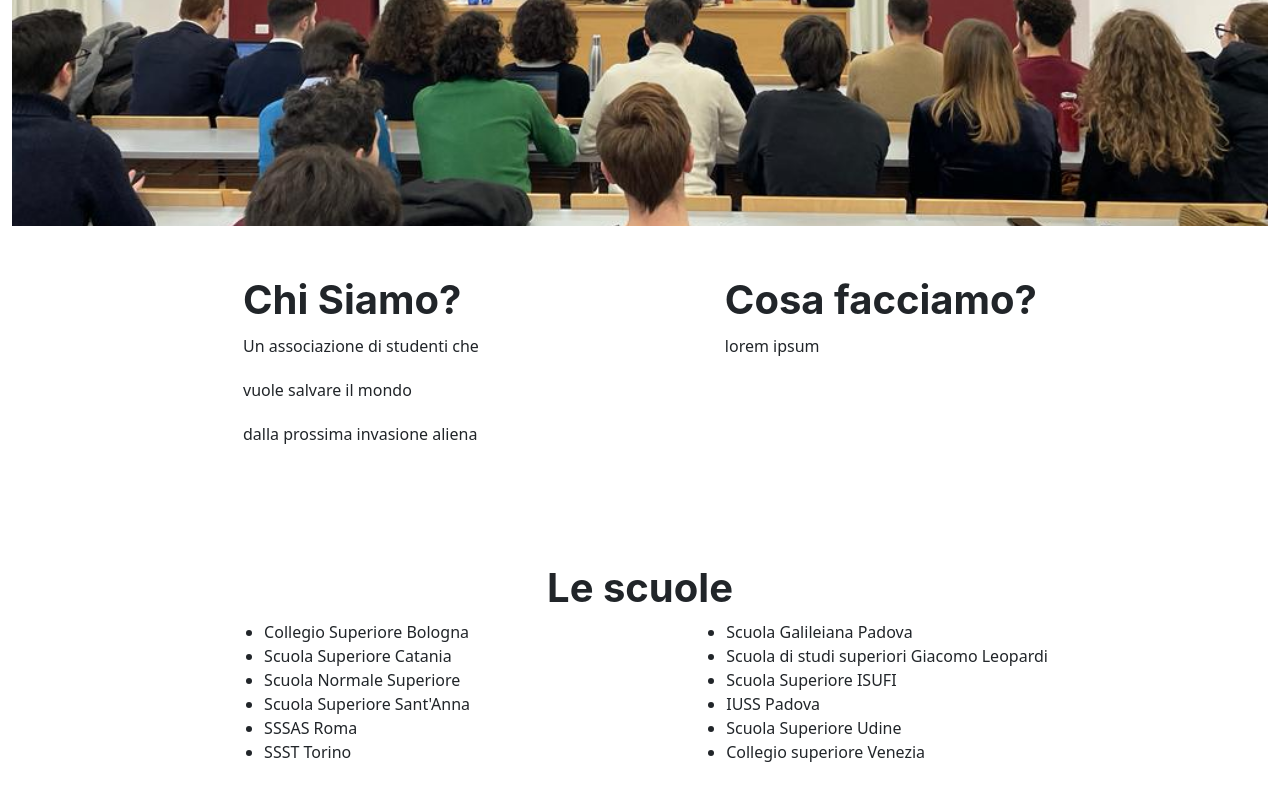
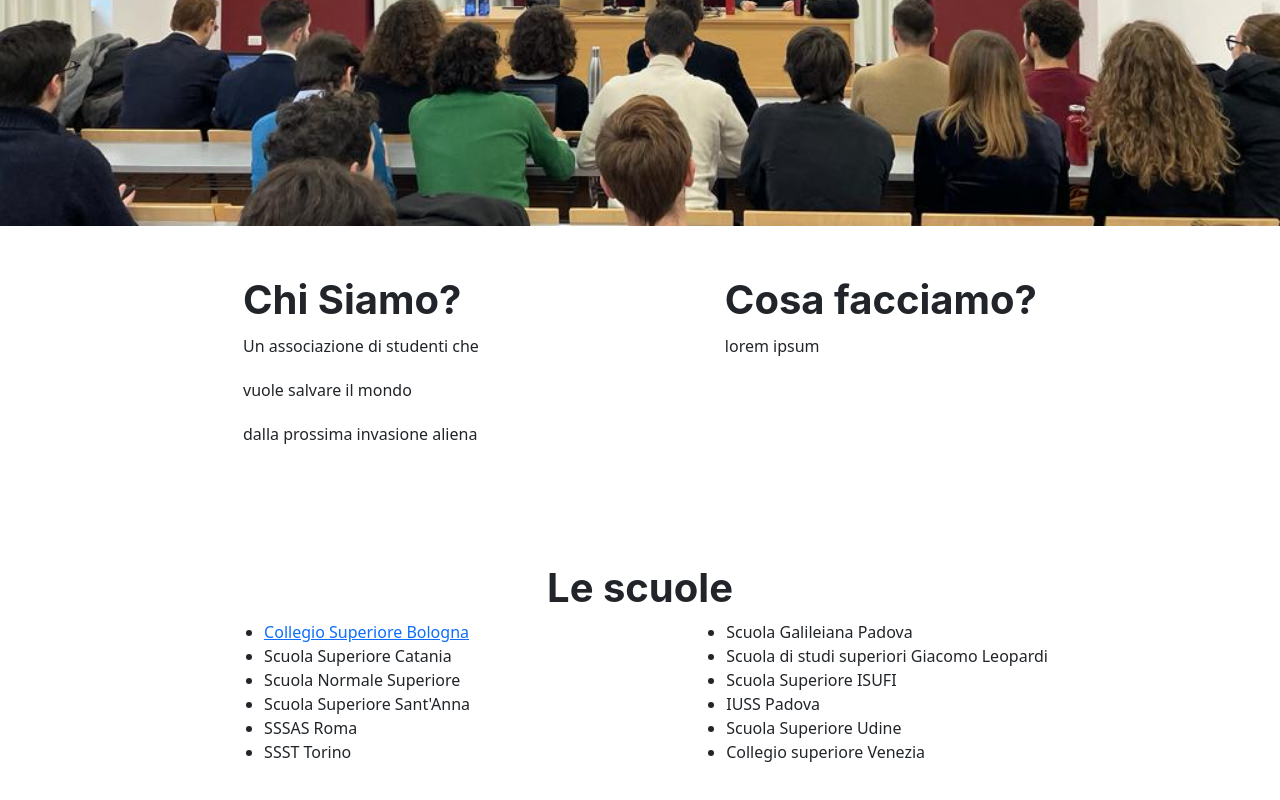
Before and after one commit to riasissu/sito-riasissu, a Vue app in the folder frontend/: page / in a window 1280 px wide. Shown: the part 574-1374 px from the top of the page. Built offline with nearby package versions, Linux system fonts and the light colour scheme.

Commit message:
update random

```diff
--- a/frontend/src/App.vue
+++ b/frontend/src/App.vue
@@ -11,7 +11,7 @@
       </div>
     </nav>
     <div >
-    <router-view />
+    <router-view v-on:event="navbarShrink"/>
     </div>
   </div>
 </template>
@@ -28,12 +28,14 @@ export default {
   }),
 
   mounted() {
+
+    let isBlack = this.isBlack;
     let navbarShrink = function () {
         const navbarCollapsible = document.body.querySelector('#mainNav');
         if (!navbarCollapsible) {
             return;
         }
-        if (window.scrollY === 0) {
+        if (window.scrollY === 0 && isBlack == false) {
             navbarCollapsible.classList.remove('navbar-shrink')
         } else {
             navbarCollapsible.classList.add('navbar-shrink')
--- a/frontend/src/main.js
+++ b/frontend/src/main.js
@@ -2,6 +2,7 @@ import { createApp } from "vue";
 import App from "./App.vue";
 import { createRouter, createWebHistory } from "vue-router";
 import HomeView from "./views/HomeView.vue";
+import SchoolView from "./views/SchoolView.vue";
 
 import "bootstrap/dist/css/bootstrap.css";
 import "bootstrap"
@@ -13,6 +14,12 @@ const routes = [
     name: "home",
     component: HomeView,
   },
+
+  {
+    path: "/scuola",
+    name: "scuola",
+    component: SchoolView,
+  }
 ];
 
 const router = createRouter({
--- a/frontend/src/views/HomeView.vue
+++ b/frontend/src/views/HomeView.vue
@@ -1,5 +1,5 @@
 <template>
-  <div class="container-fluid">
+  <div class="container-fluid" style="padding:0">
     <div class="logo masthead">
       <b-img class="im_log"
           src="../assets/bg-logo.png">
@@ -24,7 +24,7 @@
       <h1 style="text-align: center;" class="h1">Le scuole</h1>
       <div style="display:flex; justify-content: space-around;" class="p">
       <ul>
-        <li>Collegio Superiore Bologna</li>
+        <li><a href="/scuola">Collegio Superiore Bologna</a></li>
         <li>Scuola Superiore Catania </li>
         <li>Scuola Normale Superiore</li>
         <li>Scuola Superiore Sant'Anna </li>
@@ -102,7 +102,7 @@ export default {
 
 
 .im_log{
-  margin: 50pt;
+  margin: 0pt;
 }
 .h1 {
   opacity: 0.2;
--- /dev/null
+++ b/frontend/src/views/SchoolView.vue
@@ -0,0 +1,27 @@
+<template>
+
+    <div class="container-fluid">
+
+        <p>CIOA</p>
+
+
+
+    </div>
+
+</template>
+
+  <script>
+
+  export default {
+    mounted() {
+        this.$emit("event");
+    }
+  }
+
+  </script>
+
+  <style scoped lang="scss">
+
+
+
+  </style>
```
